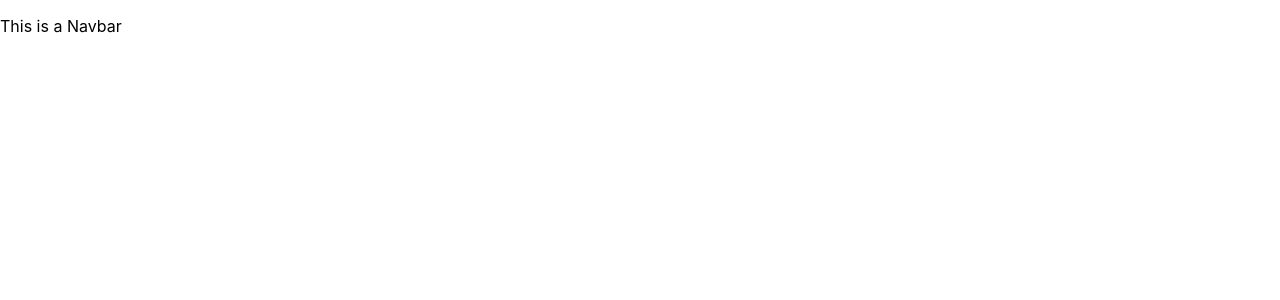
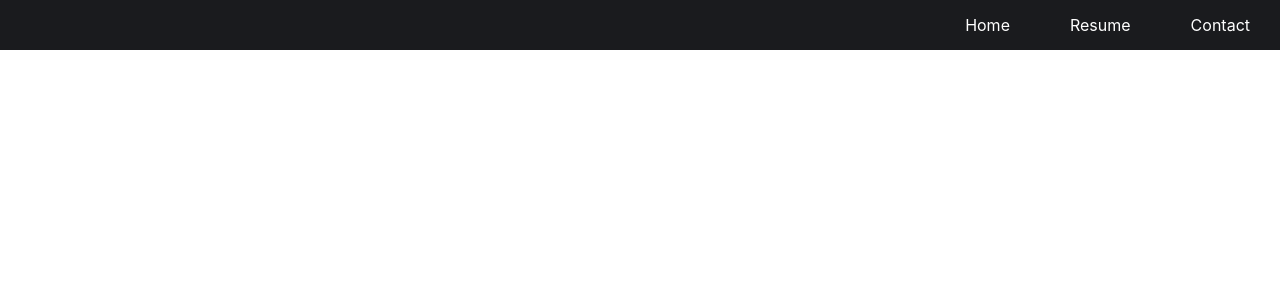
Before and after one commit to atamburino/andrewtamburino.com, a React (Create React App) app: page / in a window 1280 px wide. Shown: the top 300 px of the page. Built offline with nearby package versions, Linux system fonts and the light colour scheme.

Commit message:
nav bar created

```diff
--- a/package.json
+++ b/package.json
@@ -9,6 +9,7 @@
     "react": "^18.3.1",
     "react-dom": "^18.3.1",
     "react-scripts": "5.0.1",
+    "styled-components": "^6.1.13",
     "web-vitals": "^2.1.4"
   },
   "scripts": {
--- a/src/App.js
+++ b/src/App.js
@@ -1,6 +1,7 @@
 import React, { Component } from "react";
 import { Navbar } from "./components/common";
 import "./App.css";
+
 
 class App extends Component {
   render() {
--- a/src/components/common/navbar/Navbar.css
+++ b/src/components/common/navbar/Navbar.css
@@ -0,0 +1,29 @@
+.main-nav ul {
+  margin: 0;
+  padding: 0;
+  width: 100%;
+  list-style: none;
+  display: flex;
+  justify-content: flex-end;
+  align-items: center;
+  background-color: #1A1B1E;
+}
+
+.main-nav li {
+  height: 50px;
+}
+
+.main-nav a {
+  height: 100%;
+  padding: 0 30px;
+  text-decoration: none;
+  display: flex;
+  align-items: center;
+  color: #FFFFFF;
+  transition: all 0.3s ease;
+}
+
+.main-nav a:hover {
+  background-color: #34363C;
+  color: #6B4EE6;
+}
--- a/src/components/common/navbar/Navbar.jsx
+++ b/src/components/common/navbar/Navbar.jsx
@@ -1,11 +1,16 @@
 import React, { Component } from "react";
+import './Navbar.css';
 
 class Navbar extends Component {
   render() {
     return(
-        <p>
-            This is a Navbar
-        </p>
+      <nav className="main-nav">
+            <ul>
+              <li><a href="/">Home</a></li>
+              <li><a href="/">Resume</a></li>
+              <li><a href="/">Contact</a></li>
+            </ul>
+          </nav>
     )
   }
 }
```
Also changed, not shown: 1 other file (tests, documents, lock files or other folders).
